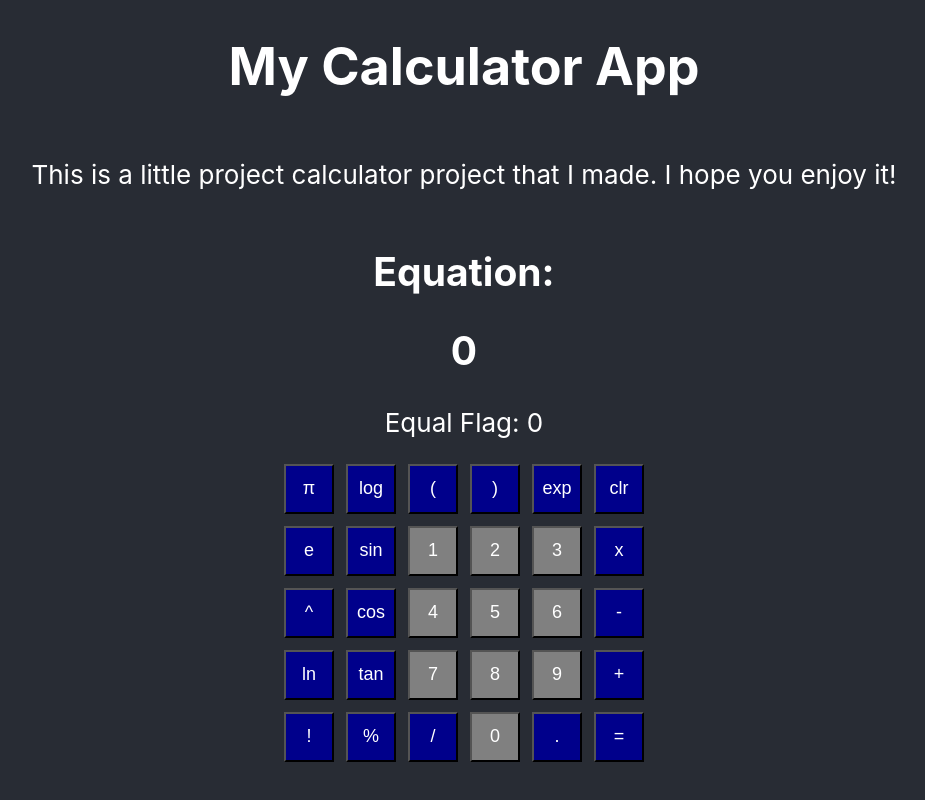
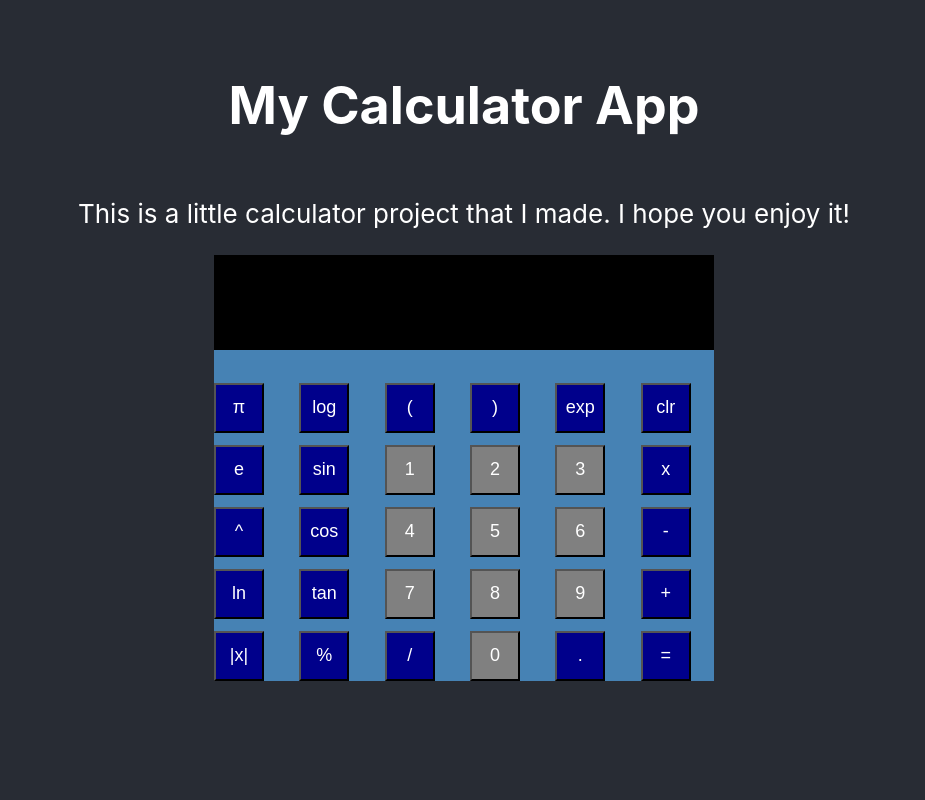
Before and after one commit to cmcglau/Calculator, a React (Create React App) app: page / in a window 1280 px wide. Shown: the top 800 px of the page, without its empty margins (176-1101 px from the left). Built offline with nearby package versions, Linux system fonts and the light colour scheme.

Commit message:
graphical  changes

```diff
--- a/src/App.css
+++ b/src/App.css
@@ -26,6 +26,8 @@
 
 .cal {
   margin-bottom: 10vh;
+  background-color: steelblue;
+  width: clamp(200px, 50% + 20px, 500px);
 }
 
 .footer {
@@ -41,6 +43,14 @@
 
 .App-link {
   color: #61dafb;
+}
+
+.cal h2 {
+  display: flex;
+  flex-direction: column;
+  background-color: black;
+  padding: 3vh;
+  margin-top: 0vh;
 }
 
 .wrapper {
--- a/src/App.js
+++ b/src/App.js
@@ -8,7 +8,7 @@ function App() {
     <div className="App">
       <header className="App-header">
         <h1>My Calculator App</h1>
-        <p> This is a little project calculator project that I made.  I hope you enjoy it! </p>
+        <p> This is a little calculator project that I made.  I hope you enjoy it! </p>
         <Calculator />
       </header>
       <Footer />
--- a/src/Calculator.jsx
+++ b/src/Calculator.jsx
@@ -13,24 +13,38 @@ const symbols = [
     "e",  "sin", "1", "2",  "3", "x",
     "^",  "cos", "4", "5",  "6", "-",
     "ln", "tan", "7", "8",  "9", "+",
-    "!",  "%"  , "/", "0",  ".", "="
+    "|x|",  "%"  , "/", "0",  ".", "="
 ];
-
 
 const Calculator = () => {
     const [symb, setSymb] = React.useState(" ");
     const [equation, setEquation] = React.useState("");
     const [equationStr, setEquationStr] = React.useState("");
     const [comp, setComp] = React.useState(0);
+    const [compString, setCompString] = React.useState("");
     const [equalFlag, setEqualflag] = React.useState(0);
+
+    const resizeText = (element) => {
+        var elements = document.getElementByclassName(element);
+        var offsetWidth = document.getElementByclassName(element).offsetWidth;
+        var i = 12;
+        console.log("clientWidth is " + offsetWidth);
+        while (offsetWidth > 10000) {
+            elements.style.fontSize = i - 1;
+        }
+    }
 
     return (
         <div className="cal">
-            <h2> {equationStr} </h2>
-            <h2> Equation: {equation} </h2>
-            <h2> {comp} </h2>
-            <p> {symb} </p>
-            <p> Equal Flag: {equalFlag} </p>
+            <h2 id="calHeader"> {equationStr} &nbsp; &nbsp; &nbsp;
+            &nbsp; &nbsp; &nbsp; &nbsp; &nbsp; {compString}</h2>
+            <h3>  </h3>
+            {/*<p> {symb} </p>*/}
+            {/*<h2> Equation: {equation} </h2>*/}
+            {/*<h2> {comp} </h2>*/}
+            {/*<p> Equal Flag: {equalFlag} </p>*/}
+
+            {/*resizeText("cal")*/}
 
             <div className = "wrapper">
                 {symbols.map((symbol) => {
@@ -42,6 +56,7 @@ const Calculator = () => {
                     setComp(0);
                     setEqualflag(1);
                     setEquationStr(0);
+                    setCompString("");
                 }
                 // If equal, then compute calcuation and curr equation
                 else if (symbol === "=") {
@@ -49,6 +64,7 @@ const Calculator = () => {
                     setComp(eval(equation));
                     setEquation(equation + symbol);
                     setEquationStr(equationStr + symbol);
+                    setCompString(eval(equation).toString());
                     setEqualflag(1);
                 }
                 // If the next sym is not a num and we just hit equal, then replace equation with the equated num plus non-int sym
@@ -87,6 +103,11 @@ const Calculator = () => {
                         setSymb("e");
                         setEquation(comp + "Math.E");
                         setEquationStr(comp + "e");
+                    }
+                    else if (symbol === "|x|") {
+                        setSymb("|x|");
+                        setEquation(Math.abs(comp));
+                        setEquationStr("|" + comp + "|");
                     }
                     else {
                         setSymb(symbol);
@@ -131,12 +152,17 @@ const Calculator = () => {
                     else if (symbol === "e") {
                         setSymb("e");
                         setEquation(equation + "Math.E");
-                        setEquationStr(equation + "e");
+                        setEquationStr(equationStr + "e");
                     }
                     else if (symbol === "π") {
                         setSymb("π");
                         setEquation(equation + "Math.PI");
-                        setEquationStr(equation + "π");
+                        setEquationStr(equationStr + "π");
+                    }
+                    else if (symbol === "|x|") {
+                        setSymb("|x|");
+                        setEquation("|" + equation + "|");
+                        setEquationStr("|" + equationStr + "|");
                     }
                     else {
                         setEquation(equation + symbol);
@@ -151,6 +177,7 @@ const Calculator = () => {
                     setEquation(symbol);
                     setEquationStr(symbol);
                     setSymb(symbol);
+                    setCompString("");
                     setComp(0);
                 }
                 else {
```
